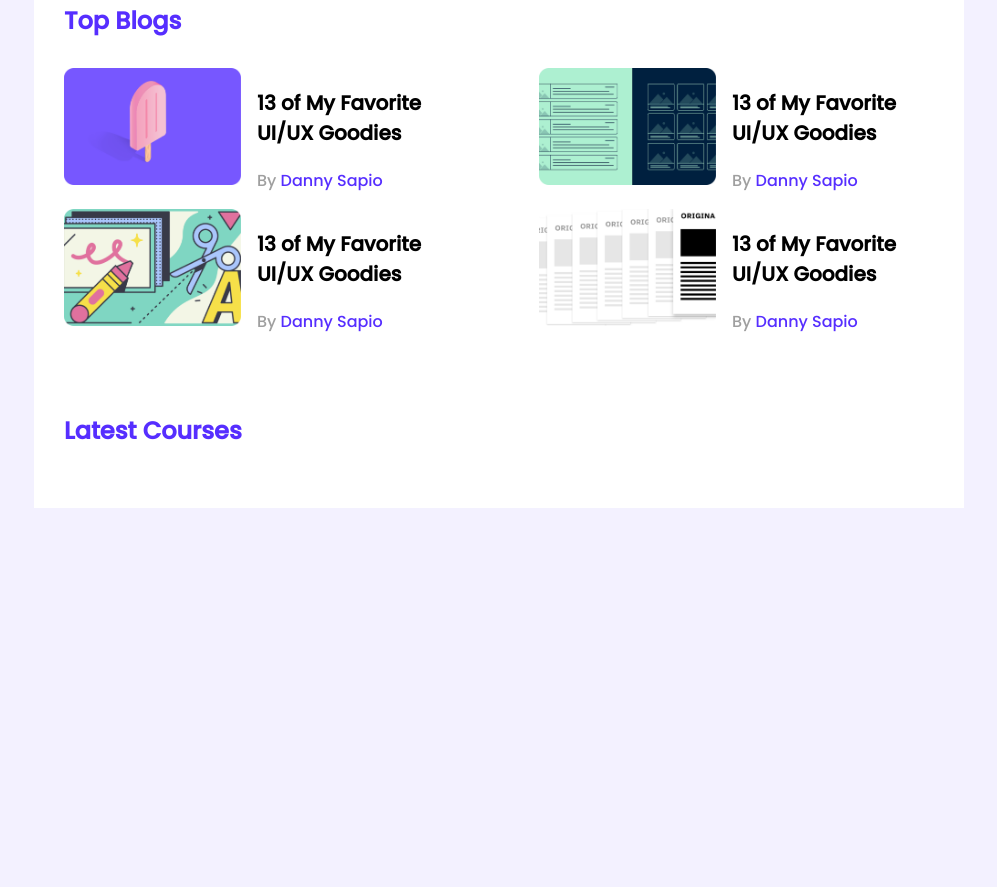
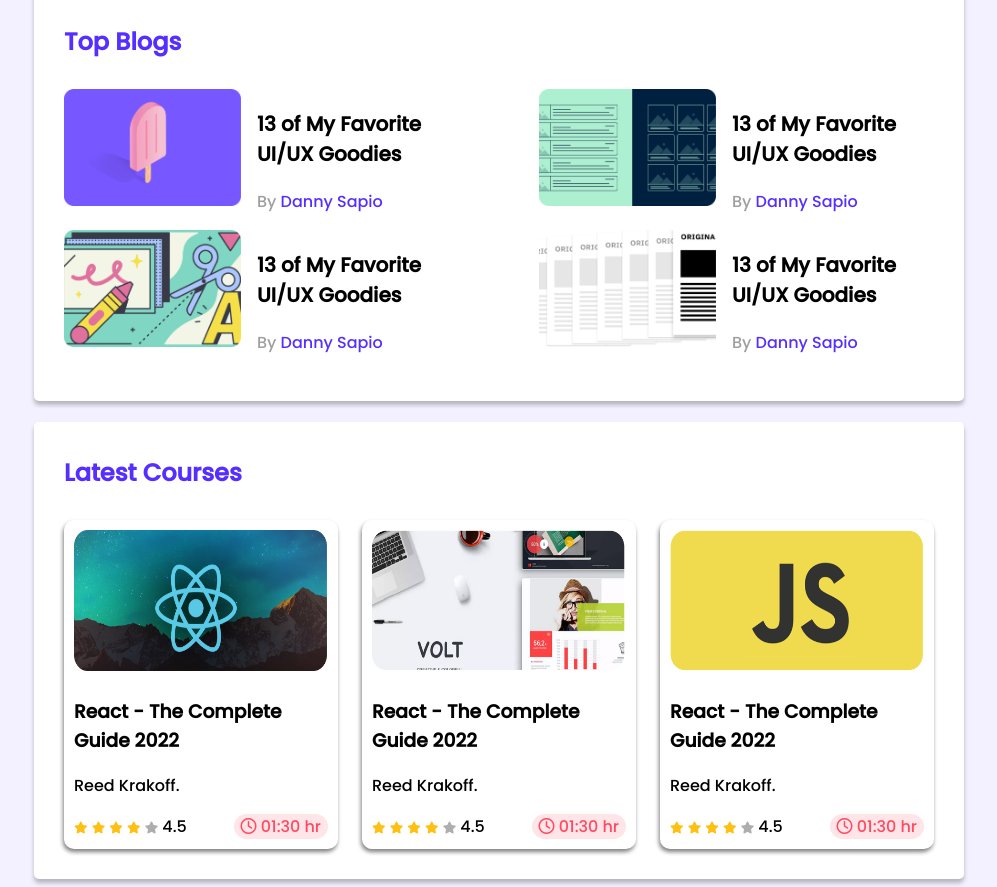
Before and after one commit to HafizurRahman001/leader-bord-css3, a plain HTML site: page index.html in a window 1280 px wide. Shown: the part 318-1205 px from the top of the page, without its empty margins (141-1138 px from the left). Before the commit the page ends 834 px from the top, so only its background shows below. Drawn offline with Linux system fonts and the light colour scheme.

Commit message:
final done

```diff
--- a/css/style.css
+++ b/css/style.css
@@ -15,6 +15,9 @@ main{
     background-color: #FFFFFF;
     width: 870px;
     padding: 30px;
+    margin-top: 21px;
+    border-radius: 5px;
+    box-shadow: 0px 4px 4px rgba(0, 0, 0, 0.25);
 }
 hr{
     border: 1px solid #D1D1D1;
@@ -80,3 +83,75 @@ hr{
     color: #562EFF;
     font-size: 16px;
 }
+
+/* courses............. */
+.course-bannar{}
+.course-bannar img{
+    width: 253px;
+    height: 141px;
+}
+.courses{
+    display: grid;
+    grid-template-columns: repeat(3, 1fr);
+   grid-column-gap: 24px;
+
+}
+.course{
+    padding: 10px;
+    overflow: hidden;
+    box-shadow: -1px 3px 4px grey;
+    border-radius: 10px;
+}
+.course-info{
+    display: flex;
+    align-items: center;
+    justify-content: space-between;
+}
+.fa-star{
+    font-size: 12px;
+}
+.fa-star.filled{
+    color: #FFC014;
+}
+.fa-star.empty{
+    color: #AEAEAE;
+}
+
+.course-duration{
+    color: #FF4A60;
+    background: #FFE4E8;
+    padding: 0 7px;
+    border-radius: 20px;
+}
+
+
+/* media quaries........... */
+/* mobile devices */
+@media only screen and (max-width: 688px) {
+    .container{
+        width: 100%;
+    }
+    .players, .blogs, .courses{
+        grid-template-columns: repeat(1, 1fr);
+    }
+    .player, .blog{
+        flex-direction: column;
+    }
+
+
+}
+
+/* tablet devices */
+@media only screen and (min-width: 688px) and (max-width:992px) {
+    .container{
+        width: 100%;
+    }
+    .players, .courses{
+
+        grid-template-columns: repeat(2, 1fr);
+    }
+    .courses img{
+        padding: 0;
+        margin: 0;
+    }
+}
--- a/index.html
+++ b/index.html
@@ -6,6 +6,9 @@
     <meta http-equiv="X-UA-Compatible" content="IE=edge">
     <meta name="viewport" content="width=device-width, initial-scale=1.0">
     <title>Leader board</title>
+    <!-- font awesome -->
+    <script src="https://kit.fontawesome.com/4688cd3bc6.js" crossorigin="anonymous"></script>
+
     <!-- ===================stylesheet===================== -->
     <link rel="stylesheet" href="css/style.css">
 </head>
@@ -118,6 +121,95 @@
             <h2 class="section-title">
                 Latest Courses
             </h2>
+            <div class="courses">
+                <div class="course">
+                    <div class="course-bannar">
+                        <img src="images/courses/course-1.png" alt="">
+                    </div>
+                    <div class="course-detail">
+                        <h3 class="course-title">
+                            React - The Complete Guide 2022
+                        </h3>
+                        <p class="course-author">
+                            Reed Krakoff.
+                        </p>
+                        <div class="course-info">
+                            <div>
+                                <i class="fas fa-star filled"></i>
+                                <i class="fas fa-star filled"></i>
+                                <i class="fas fa-star filled"></i>
+                                <i class="fas fa-star filled"></i>
+                                <i class="fas fa-star empty"></i>
+                                <span>4.5</span>
+                            </div>
+
+                            <div class="course-duration">
+                                <i class="far fa-clock"></i>
+                                01:30 hr
+                            </div>
+                        </div>
+
+                    </div>
+                </div>
+                <div class="course">
+                    <div class="course-bannar">
+                        <img src="images/courses/course-2.png" alt="">
+                    </div>
+                    <div class="course-detail">
+                        <h3 class="course-title">
+                            React - The Complete Guide 2022
+                        </h3>
+                        <p class="course-author">
+                            Reed Krakoff.
+                        </p>
+                        <div class="course-info">
+                            <div>
+                                <i class="fas fa-star filled"></i>
+                                <i class="fas fa-star filled"></i>
+                                <i class="fas fa-star filled"></i>
+                                <i class="fas fa-star filled"></i>
+                                <i class="fas fa-star empty"></i>
+                                <span>4.5</span>
+                            </div>
+
+                            <div class="course-duration">
+                                <i class="far fa-clock"></i>
+                                01:30 hr
+                            </div>
+                        </div>
+
+                    </div>
+                </div>
+                <div class="course">
+                    <div class="course-bannar">
+                        <img src="images/courses/course-3.png" alt="">
+                    </div>
+                    <div class="course-detail">
+                        <h3 class="course-title">
+                            React - The Complete Guide 2022
+                        </h3>
+                        <p class="course-author">
+                            Reed Krakoff.
+                        </p>
+                        <div class="course-info">
+                            <div>
+                                <i class="fas fa-star filled"></i>
+                                <i class="fas fa-star filled"></i>
+                                <i class="fas fa-star filled"></i>
+                                <i class="fas fa-star filled"></i>
+                                <i class="fas fa-star empty"></i>
+                                <span>4.5</span>
+                            </div>
+
+                            <div class="course-duration">
+                                <i class="far fa-clock"></i>
+                                01:30 hr
+                            </div>
+                        </div>
+
+                    </div>
+                </div>
+            </div>
         </section>
 
     </main>
```
